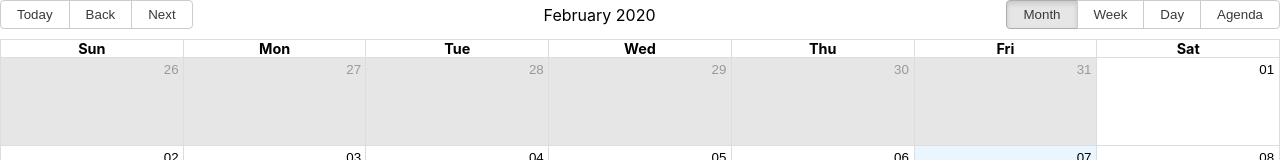
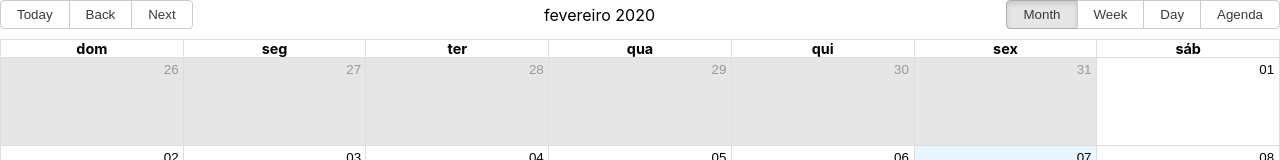
Before and after one commit to RodrigoBorges93/Calendar, a React (Create React App) app in the folder schedulling/: page / in a window 1280 px wide. Shown: the top 160 px of the page. Built offline with nearby package versions, Linux system fonts and the light colour scheme; no server answers; a web font is replaced by a local one.

Commit message:
Translated the app to pt-BR

```diff
--- a/schedulling/src/pages/calendar.jsx
+++ b/schedulling/src/pages/calendar.jsx
@@ -4,6 +4,7 @@ import moment from 'moment';
 import api from '../services/api';
 import 'react-big-calendar/lib/css/react-big-calendar.css';
 import '../pages/calendar.styles.scss'
+import 'moment/locale/pt-br'
 
 const localizer = momentLocalizer(moment)
 
@@ -41,6 +42,7 @@ function Calendario () {
       })
         } }
         popup={true}
+        culture="pt-br"
     />
       </div>
       <div className='auditor'>
```
